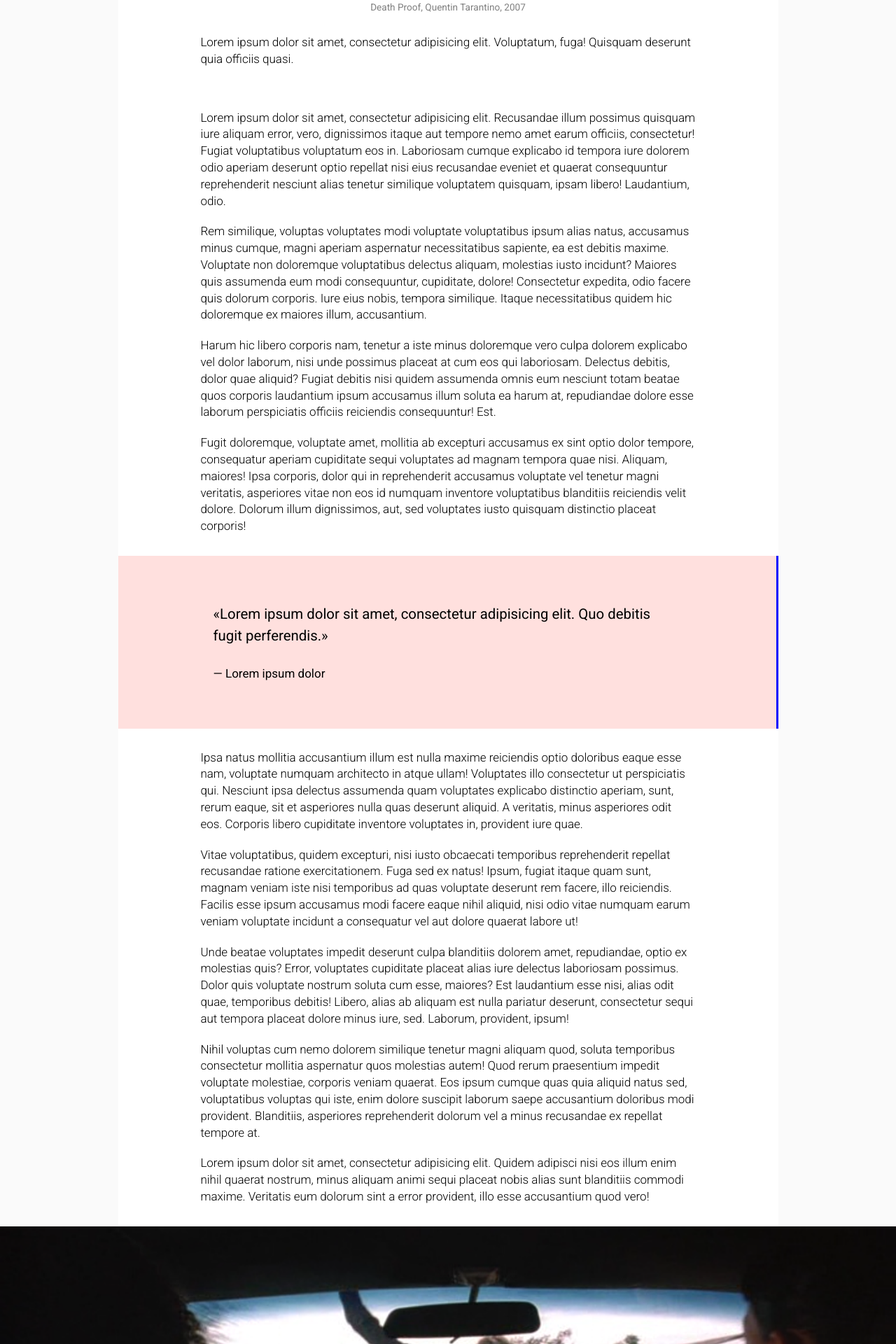
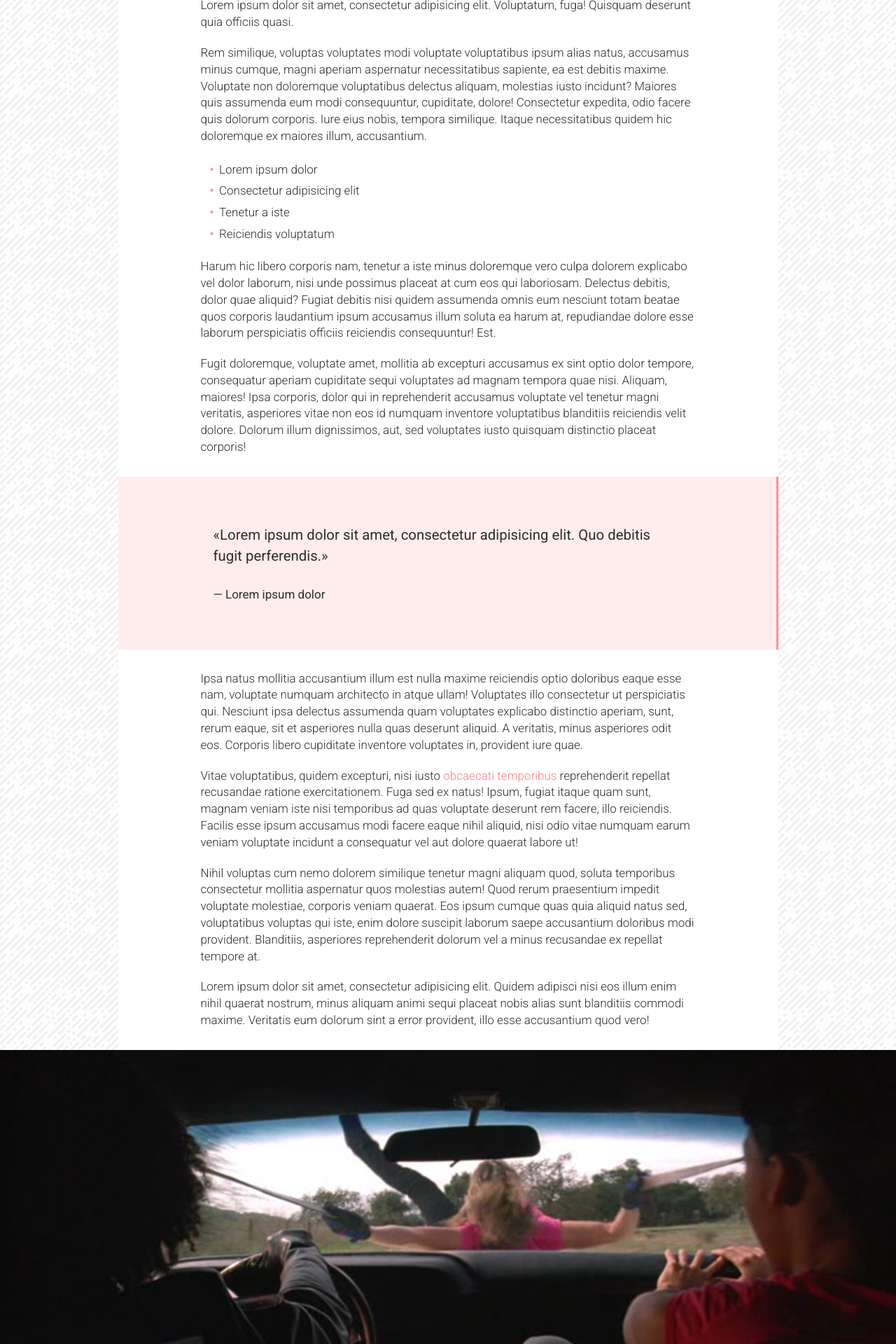
Before and after one commit to yastaraus/yastaraus.github.io, a PHP site: page /branch-3/post/27072019.html in a window 1280 px wide. Shown: the part 3219-5139 px from the top of the page at 70% size. Run offline with PHP 8.4, Linux system fonts and the light colour scheme.

Commit message:
Styling
list bullets
new links
new color palette

```diff
--- a/branch-3/css/newpost_style.css
+++ b/branch-3/css/newpost_style.css
@@ -1,4 +1,5 @@
 @import url('https://fonts.googleapis.com/css?family=Roboto:300,400,500,700&display=swap&subset=cyrillic');
+@import url('https://fonts.googleapis.com/css?family=Montserrat+Alternates&display=swap');
 
 body {
   margin: 0px;
@@ -8,6 +9,8 @@ body {
   font-size: 17px;
   font-family: 'Roboto', sans-serif;
   background-color: var(--white-yas-color);
+  background-image: url("../../bg/funky-lines.png");
+  color: var(--another-yas-color);
 }
 
 * {
@@ -18,15 +21,96 @@ body {
 
 /* Color palette */
 :root {
-  --main-yas-color: pink;
-  --second-yas-color: red;
-  --add-yas-color: #ffe0de;
-  --text-yas-color: #262626;
-  --link-yas-color: ;
-  --white-yas-color: #fafafa;
+  --main-yas-color: ;
+  --second-yas-color: ;
+  --yas-color: #FF8080;
+  --accent-yas-color: #FF9292;
+  --accent_light-yas-color: #FFEDED;
+  --another-yas-color: #2d2d2d;
 }
 
-.strip > p,h1,span{
+.strip a {
+  color: var(--yas-color);
+  text-decoration: none;
+}
+
+a.special{
+  display: inline-block;
+  color: var(--yas-color);
+  text-decoration: none;
+  position: relative;
+}
+
+a.special:hover{
+  color: white;
+}
+
+a.special::after{
+  content: "";
+  background: var(--yas-color);
+  opacity: 0.6;
+	/* mix-blend-mode: exclusion; */
+  width: calc(100% + 5px);
+  height: 0;
+  position: absolute;
+  bottom: -2px;
+  left: -1px;
+	transition: all .2s cubic-bezier(0.445, 0.05, 0.55, 0.95);
+}
+
+a.special:hover::after{
+  color: white;
+	height: calc(100% + 2px)
+}
+
+
+.strip .bullet-list {
+  font-weight: 200;
+  grid-column: 2 / -2;
+  margin: 10px 00px 10px 30px;
+  line-height: 1.8em;
+  list-style: none;
+}
+
+.strip .bullet-list li::before {
+  content: "\2022";
+  /* font-size: 20px; */
+  color: var(--accent-yas-color);
+  font-weight: bold;
+  display: inline-block;
+  width: 0.8em;
+  margin-left: -1em;
+  list-style-position: inside;
+
+}
+
+/* .post-marks {
+  grid-column: 1 / 5;
+  display: flex;
+  flex-direction: row-reverse;
+  margin-top: -250px;
+  list-style: none;
+}
+.marks {
+  display: block;
+  padding: 0.3em 0.5em;
+  margin: 0px 0.1em;
+  font-size: 10px;
+  font-weight: 400;
+  font-family: 'Montserrat Alternates', sans-serif;
+  border-top-right-radius: 4px;
+  border-top-left-radius: 4px;
+  text-transform: uppercase;
+  text-align: center;
+  color: white;
+  letter-spacing: 0.4em;
+}
+
+.post-marks .type {
+  background-color: rgba(255, 38, 197, 0.6);;
+} */
+
+.strip p,h1,span{
   grid-column: 2 / -2;
 }
 
@@ -74,46 +173,62 @@ body {
 
 .strip > p:first-of-type {
   margin-top: 30px;
+
 }
 
 .strip > p:last-of-type {
   margin-bottom: 30px;
 }
 
-
-
 .post div.strip:nth-of-type(2){
   margin-top: -15%;
+  border-top: 3px solid var(--yas-color);
+  border-radius: 3px;
 }
-
 
 /* -- Картинки -- */
 /* В ширину поста */
 .strip > figure {
   grid-column: 1 / -1;
-  margin: 20px 0px;
+  margin: 10px 0px;
+}
 
+.strip > figure figcaption {
+  padding-top: 6px;
 }
 
 .strip > figure > img {
   width: 100%;
+  display: block;
 }
+
 /* Во всю ширину экрана */
 .post > figure {
   grid-column: 1 / -1;
+  height: auto;
   margin: 0px 0px;
-  background-color: white;
+  /* background-color: white; */
   /* opacity: 0.2; */
+  position: relative;
 }
+
+.post > figure figcaption {
+  display: none;
+}
+
+.post > figure:hover figcaption {
+  margin-top: -27px;
+  padding: 6px;
+  background-color: black;
+  opacity: 0.5;
+  color: white;
+  display: block;
+}
+
 .post > figure > img {
   width: 100%;
+  display: block;
 }
-/* .post > figure figcaption {
-  display: block;
-  margin-top: -42px;
-  padding: 10px;
-  color: var(--white-yas-color);
-} */
 
 /* Общий фигкапча */
 .post figcaption {
@@ -122,19 +237,17 @@ body {
   color: gray;
 }
 
-
-
 /* -- Цитаты -- */
 blockquote {
   grid-column: 1 / -1;
-  background-color: var(--add-yas-color);
+  background-color: var(--accent_light-yas-color);
   padding: 4em 8em;
 }
 
 .strip > blockquote {
   display: block;
   margin: 20px 0px;
-  border-right: 3px solid blue;
+  border-right: 3px solid var(--accent-yas-color);
 }
 
 blockquote > p {
--- a/branch-3/post/27072019.html
+++ b/branch-3/post/27072019.html
@@ -15,18 +15,22 @@
     <div class="hero"></div>
 
     <div class="strip">
+        <!-- <ul class="post-marks">
+          <li class="marks type"><span>Лонг</span></li>
+          <li class="marks type"><span>Шорт</span></li>
+        </ul> -->
       <h1>Lorem ipsum dolor sit amet</h1>
       <span class="date">28.07.2019</span>
       <p>Lorem ipsum dolor sit amet, consectetur adipisicing elit. Tempore quos ex dignissimos, culpa dolorum possimus optio tempora nam in error, sequi voluptas saepe minus iste labore quas numquam deserunt, non maxime fugit accusamus recusandae accusantium fuga? Sit iste sapiente quisquam enim rerum, cum, voluptates dolores, corporis recusandae eius ab at!</p>
-        <p>Lorem ipsum dolor sit amet, consectetur adipisicing elit. Voluptatum, fuga! Quisquam deserunt quia officiis quasi.</p>
-        <p>Lorem ipsum dolor sit amet, consectetur adipisicing elit. Tempore quos ex dignissimos, culpa dolorum possimus optio tempora nam in error, sequi voluptas saepe minus iste labore quas numquam deserunt, non maxime fugit accusamus recusandae accusantium fuga? Sit iste sapiente quisquam enim rerum, cum, voluptates dolores, corporis recusandae eius ab at!</p>
+      <p>Lorem ipsum dolor <a class="special" href="">sit amet</a>, consectetur adipisicing elit. Voluptatum, fuga! Quisquam deserunt quia officiis quasi.</p>
+      <p>Lorem ipsum dolor sit amet, consectetur adipisicing elit. Tempore quos ex dignissimos, culpa dolorum <a href="">possimus</a> optio tempora nam in error, sequi voluptas saepe minus iste labore quas numquam deserunt, non maxime fugit accusamus recusandae accusantium fuga? Sit iste sapiente quisquam enim rerum, cum, voluptates dolores, corporis recusandae eius ab at!</p>
       <p>Lorem ipsum dolor sit amet, consectetur adipisicing elit. Voluptatum, fuga! Quisquam deserunt quia officiis quasi.</p>
       <figure>
         <img src="../../Death_Proof/death_proof_3.png" alt="Death Proof">
         <figcaption>Death Proof, Quentin Tarantino, 2007</figcaption>
       </figure>
       <p>Lorem ipsum dolor sit amet, consectetur adipisicing elit. Tempore quos ex dignissimos, culpa dolorum possimus optio tempora nam in error, sequi voluptas saepe minus iste labore quas numquam deserunt, non maxime fugit accusamus recusandae accusantium fuga? Sit iste sapiente quisquam enim rerum, cum, voluptates dolores, corporis recusandae eius ab at!</p>
-        <p>Lorem ipsum dolor sit amet, consectetur adipisicing elit. Voluptatum, fuga! Quisquam deserunt quia officiis quasi.</p>
+      <p>Lorem ipsum dolor sit amet, consectetur adipisicing elit. Voluptatum, fuga! Quisquam <a href="">deserunt</a> quia officiis quasi.</p>
       <p>Lorem ipsum dolor sit amet, consectetur adipisicing elit. Tempore quos ex dignissimos, culpa dolorum possimus optio tempora nam in error, sequi voluptas saepe minus iste labore quas numquam deserunt, non maxime fugit accusamus recusandae accusantium fuga? Sit iste sapiente quisquam enim rerum, cum, voluptates dolores, corporis recusandae eius ab at!</p>
       <figure>
         <img src="../../Death_Proof/death_proof_4.png" alt="Death Proof">
@@ -40,11 +44,13 @@
         <figcaption>Death Proof, Quentin Tarantino, 2007</figcaption>
       </figure>
       <p>Lorem ipsum dolor sit amet, consectetur adipisicing elit. Voluptatum, fuga! Quisquam deserunt quia officiis quasi.</p>
-    </div>
-    <div class="strip">
-      <p>Lorem ipsum dolor sit amet, consectetur adipisicing elit. Recusandae illum possimus quisquam iure aliquam error, vero, dignissimos itaque aut tempore nemo amet earum officiis, consectetur! Fugiat voluptatibus voluptatum eos in. Laboriosam cumque explicabo id tempora iure dolorem odio aperiam deserunt optio repellat nisi eius recusandae eveniet et quaerat consequuntur reprehenderit nesciunt alias tenetur similique voluptatem quisquam, ipsam libero! Laudantium, odio.</p>
       <p>Rem similique, voluptas voluptates modi voluptate voluptatibus ipsum alias natus, accusamus minus cumque, magni aperiam aspernatur necessitatibus sapiente, ea est debitis maxime. Voluptate non doloremque voluptatibus delectus aliquam, molestias iusto incidunt? Maiores quis assumenda eum modi consequuntur, cupiditate, dolore! Consectetur expedita, odio facere quis dolorum corporis. Iure eius nobis, tempora similique. Itaque necessitatibus quidem hic doloremque ex maiores illum, accusantium.</p>
-
+      <ul class="bullet-list">
+        <li>Lorem ipsum dolor</li>
+        <li>Consectetur adipisicing elit</li>
+        <li>Tenetur a iste</li>
+        <li>Reiciendis voluptatum</li>
+      </ul>
       <p>Harum hic libero corporis nam, tenetur a iste minus doloremque vero culpa dolorem explicabo vel dolor laborum, nisi unde possimus placeat at cum eos qui laboriosam. Delectus debitis, dolor quae aliquid? Fugiat debitis nisi quidem assumenda omnis eum nesciunt totam beatae quos corporis laudantium ipsum accusamus illum soluta ea harum at, repudiandae dolore esse laborum perspiciatis officiis reiciendis consequuntur! Est.</p>
       <p>Fugit doloremque, voluptate amet, mollitia ab excepturi accusamus ex sint optio dolor tempore, consequatur aperiam cupiditate sequi voluptates ad magnam tempora quae nisi. Aliquam, maiores! Ipsa corporis, dolor qui in reprehenderit accusamus voluptate vel tenetur magni veritatis, asperiores vitae non eos id numquam inventore voluptatibus blanditiis reiciendis velit dolore. Dolorum illum dignissimos, aut, sed voluptates iusto quisquam distinctio placeat corporis!</p>
       <blockquote>
@@ -52,8 +58,7 @@
         <span class="author">Lorem ipsum dolor</span>
       </blockquote>
       <p>Ipsa natus mollitia accusantium illum est nulla maxime reiciendis optio doloribus eaque esse nam, voluptate numquam architecto in atque ullam! Voluptates illo consectetur ut perspiciatis qui. Nesciunt ipsa delectus assumenda quam voluptates explicabo distinctio aperiam, sunt, rerum eaque, sit et asperiores nulla quas deserunt aliquid. A veritatis, minus asperiores odit eos. Corporis libero cupiditate inventore voluptates in, provident iure quae.</p>
-      <p>Vitae voluptatibus, quidem excepturi, nisi iusto obcaecati temporibus reprehenderit repellat recusandae ratione exercitationem. Fuga sed ex natus! Ipsum, fugiat itaque quam sunt, magnam veniam iste nisi temporibus ad quas voluptate deserunt rem facere, illo reiciendis. Facilis esse ipsum accusamus modi facere eaque nihil aliquid, nisi odio vitae numquam earum veniam voluptate incidunt a consequatur vel aut dolore quaerat labore ut!</p>
-      <p>Unde beatae voluptates impedit deserunt culpa blanditiis dolorem amet, repudiandae, optio ex molestias quis? Error, voluptates cupiditate placeat alias iure delectus laboriosam possimus. Dolor quis voluptate nostrum soluta cum esse, maiores? Est laudantium esse nisi, alias odit quae, temporibus debitis! Libero, alias ab aliquam est nulla pariatur deserunt, consectetur sequi aut tempora placeat dolore minus iure, sed. Laborum, provident, ipsum!</p>
+      <p>Vitae voluptatibus, quidem excepturi, nisi iusto <a href="">obcaecati temporibus</a> reprehenderit repellat recusandae ratione exercitationem. Fuga sed ex natus! Ipsum, fugiat itaque quam sunt, magnam veniam iste nisi temporibus ad quas voluptate deserunt rem facere, illo reiciendis. Facilis esse ipsum accusamus modi facere eaque nihil aliquid, nisi odio vitae numquam earum veniam voluptate incidunt a consequatur vel aut dolore quaerat labore ut!</p>
       <p>Nihil voluptas cum nemo dolorem similique tenetur magni aliquam quod, soluta temporibus consectetur mollitia aspernatur quos molestias autem! Quod rerum praesentium impedit voluptate molestiae, corporis veniam quaerat. Eos ipsum cumque quas quia aliquid natus sed, voluptatibus voluptas qui iste, enim dolore suscipit laborum saepe accusantium doloribus modi provident. Blanditiis, asperiores reprehenderit dolorum vel a minus recusandae ex repellat tempore at.</p>
       <p>Lorem ipsum dolor sit amet, consectetur adipisicing elit. Quidem adipisci nisi eos illum enim nihil quaerat nostrum, minus aliquam animi sequi placeat nobis alias sunt blanditiis commodi maxime. Veritatis eum dolorum sint a error provident, illo esse accusantium quod vero!</p>
     </div>
@@ -63,10 +68,8 @@
     </figure>
     <div class="strip">
       <p>Lorem ipsum dolor sit amet, consectetur adipisicing elit. Beatae, quos totam ipsam, iure debitis fuga accusantium, aliquam voluptatum maxime eveniet mollitia quaerat ad quasi distinctio similique deleniti explicabo ipsum vel ea aspernatur aut illum doloremque blanditiis. Pariatur sequi, excepturi quod delectus molestias fuga.</p>
-      <p>Provident voluptatem itaque consequuntur inventore, doloribus nihil ratione laboriosam, minima eaque facere, eveniet. Quod soluta praesentium officia molestias ipsa ex, assumenda corporis eos laboriosam nam ipsum explicabo, iure et sunt commodi amet omnis dolorem quis. Dolorum voluptas quisquam, corporis? Officiis illo, aliquid nesciunt.</p>
-      <p>Temporibus id, nihil reiciendis voluptatum! Quidem ratione in odit a consectetur nulla, iure eligendi magnam ipsum quos praesentium provident sapiente autem eos modi! Delectus non perspiciatis esse dolores et, repudiandae pariatur eligendi excepturi libero deserunt, officia eum ipsum quaerat perferendis itaque, a id.</p>
-      <p>Quod suscipit laboriosam, eligendi. Maiores quasi autem sunt perferendis ea eos et saepe ratione officia praesentium adipisci eum soluta quam quis sed assumenda incidunt deleniti, fugit? Aliquid fugit quos repellendus esse dolor laborum in illum culpa consectetur facilis cumque adipisci, beatae quo officiis!</p>
-      <p>Facere eius error, sapiente temporibus necessitatibus molestias dicta harum, mollitia distinctio tenetur soluta laborum voluptates vitae, ex adipisci. Nemo vitae maiores quo, cupiditate doloribus, quasi aperiam accusantium fugit sit ratione ea, in sapiente aspernatur rem consequuntur non incidunt quas obcaecati est atque ullam!</p>
+      <p class="left">Provident voluptatem itaque consequuntur inventore, doloribus nihil ratione laboriosam, minima eaque facere, eveniet. Quod soluta praesentium officia molestias ipsa ex, assumenda corporis eos laboriosam nam ipsum explicabo, iure et sunt commodi amet omnis dolorem quis. Dolorum voluptas quisquam, corporis? Officiis illo, aliquid nesciunt.</p>
+      <p class="right">Temporibus id, nihil reiciendis voluptatum! Quidem ratione in odit a consectetur nulla, iure eligendi magnam ipsum quos praesentium provident sapiente autem eos modi! Delectus non perspiciatis esse dolores et, repudiandae pariatur eligendi excepturi libero deserunt, officia eum ipsum quaerat perferendis itaque, a id.</p>
       <p>Veniam, vitae nesciunt, perferendis beatae cumque quisquam libero ipsum maiores aliquid impedit asperiores expedita laudantium. Tenetur doloremque dolor neque, unde laudantium inventore animi cum nesciunt, magnam sunt dicta aut eum eligendi ullam quam officiis rem consequatur laborum blanditiis tempora, sequi culpa amet. Dolores.</p>
       <p>Accusantium, velit? Eos error atque quidem dolorum officiis illum, soluta cupiditate, optio quisquam distinctio a. Velit mollitia, veritatis ex. Quasi excepturi dicta tempora odit fuga nisi harum, libero necessitatibus, autem amet minima eaque officia! Quo consequuntur dolore earum ut aspernatur numquam autem corrupti!</p>
       <figure>
@@ -74,9 +77,6 @@
         <figcaption>Death Proof, Quentin Tarantino, 2007</figcaption>
       </figure>
       <p>Quibusdam harum officiis debitis incidunt recusandae, rem suscipit ipsum ea labore quae porro aspernatur quis eligendi facilis vel aliquid amet magnam voluptas, autem odit deserunt? Voluptatum, veniam, at. Voluptatem itaque ad similique totam officiis voluptatum eaque fuga quidem architecto saepe magni, quam nemo.</p>
-      <p>Sed iusto corporis quos, illo provident quo, voluptate cupiditate, eos error perferendis incidunt aliquam accusamus est cumque. Veritatis alias impedit id ipsa maiores, ducimus sapiente asperiores. Deleniti, architecto omnis expedita odit at libero nulla odio eius voluptates dolorum minus consectetur excepturi iste aut.</p>
-      <p>Magni, dolorem. Molestiae qui culpa inventore, voluptas quis minima non commodi dignissimos harum saepe consectetur praesentium optio possimus nobis perferendis! Voluptatibus voluptatem, nulla? Voluptatibus, quos. Cupiditate neque eaque laborum fuga vero, aperiam sequi enim. Facilis aspernatur excepturi molestiae, nemo quas voluptatibus culpa nesciunt.</p>
-      <p>Consequuntur dolorum ipsa explicabo provident molestiae, voluptas minus, vitae saepe ex hic in quos. Similique voluptas maiores eligendi culpa est, aut adipisci, odit tenetur mollitia quod expedita minima aspernatur quisquam, veritatis esse illo error. Odio laboriosam eligendi, placeat perspiciatis, sint quidem voluptatum magnam.</p>
       <p>Neque sunt eius numquam quisquam error aperiam consectetur quae sed dolorem, tempora, commodi maxime earum soluta quidem dicta doloremque labore distinctio deleniti, quis ipsam voluptate! Ipsam nemo sunt explicabo dolor laudantium non, modi, corporis illum sint voluptas, ut mollitia neque ex repellat facilis.</p>
       <p>Atque iste cupiditate ullam sit in earum dicta excepturi consequatur, magnam illum repellendus totam molestiae et! Modi libero harum animi saepe magnam veritatis quisquam totam fugit! Tempore quia ab dolorum odit deserunt neque laboriosam, veniam soluta mollitia. Harum iure officiis non eum quisquam!</p>
       <figure>
```
Also changed, not shown: other parts of branch-3/css/newpost_style.css (+31 -5 lines), Death_Proof/death_proof_9.png (added), bg/funky-lines.png (added), bg/what-the-hex-dark.png (added), 4 other files. Lines whose indentation alone changed are shown as unchanged.
